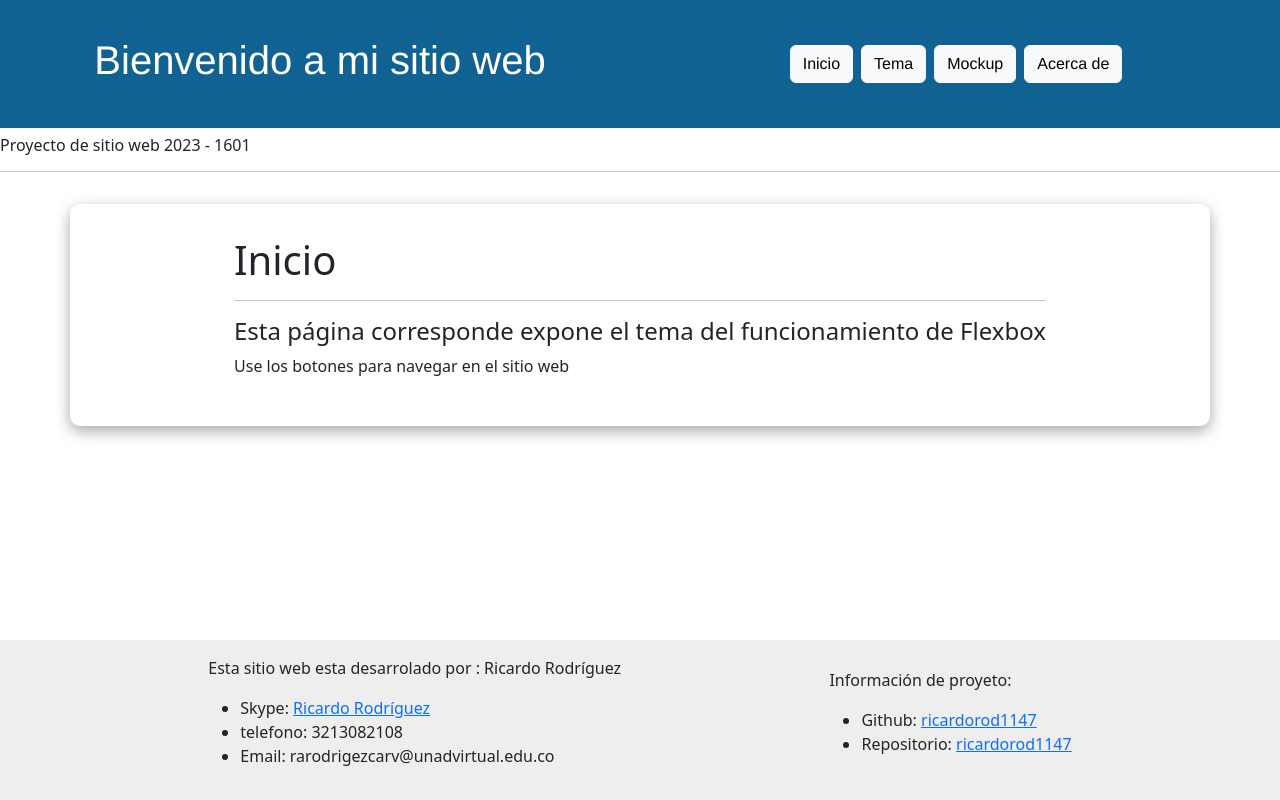
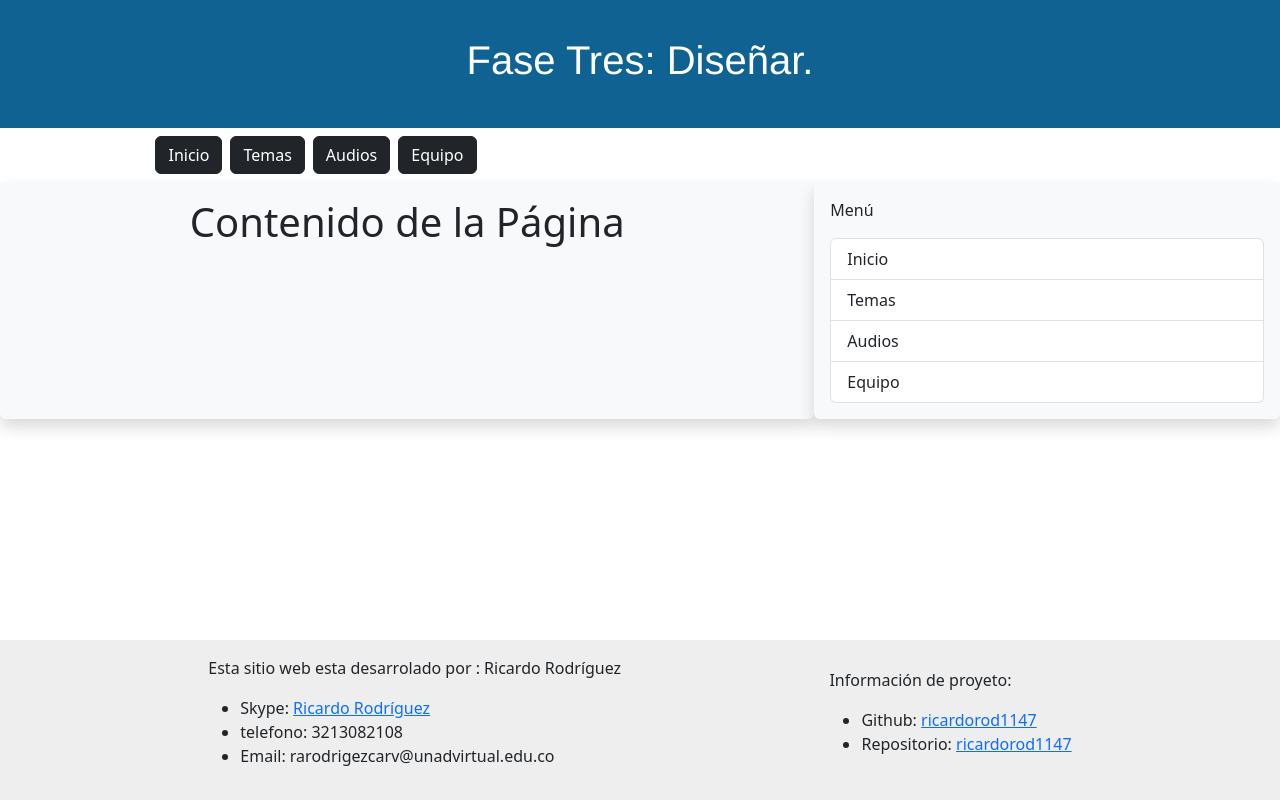
Before and after one commit to ricardorod1147/DSW-ricardoRodriguez-1601, a plain HTML site: page index.html in a window 1280 px wide. Drawn offline with nearby package versions, Linux system fonts and the light colour scheme.

Commit message:
Fase 3:Diseñar

```diff
--- a/Styles/style.css
+++ b/Styles/style.css
@@ -87,5 +87,59 @@ footer{
     left: 0;
     bottom: 0;
     width: 100%;
+}
 
+
+/* Index Fase Tres */
+
+.content{
+display: grid;
+grid-template-areas:
+            'A A A A'
+            'B B B B'
+            'C C D D'
+            'E E E E';
 }
+
+
+.headerFaseTres{
+    grid-area: A;
+    width: 100%;
+    background-color: rgb(15, 98, 146);
+    color: white;
+    height: 8rem;
+    display: flex;
+    align-items: center;
+    font-family: 'Franklin Gothic Medium', 'Arial Narrow', Arial, sans-serif;
+    justify-content: center;
+}
+
+.navFaseTres{
+    grid-area: B;
+    display: flex;
+    justify-content:center;
+    width: 50%;
+    margin-top:0.5rem;
+    margin-bottom: 0.5rem;
+}
+
+main{
+    grid-area: C;
+}
+
+asideFaseTres{
+    grid-area: D;
+}
+
+.footerFaseTres{
+    grid-area: D;
+    background-color:rgb(238, 238, 238);
+    display: flex;
+    height: 10rem;
+    align-items: center;
+    justify-content:space-evenly;
+    position: fixed;
+    left: 0;
+    bottom: 0;
+    width: 100%;
+}
--- a/index.html
+++ b/index.html
@@ -4,132 +4,37 @@
     <meta charset="UTF-8">
     <meta http-equiv="X-UA-Compatible" content="IE=edge">
     <meta name="viewport" content="width=device-width, initial-scale=1.0">
-    <title>Diseño web</title>
+    <title>Fase Tres</title>
     <link href="Styles/style.css" rel="stylesheet" type="text/css">
     <link href="https://cdn.jsdelivr.net/npm/bootstrap@5.3.0-alpha1/dist/css/bootstrap.min.css" rel="stylesheet" integrity="sha384-GLhlTQ8iRABdZLl6O3oVMWSktQOp6b7In1Zl3/Jr59b6EGGoI1aFkw7cmDA6j6gD" crossorigin="anonymous">
     <script src="js/app,js"></script>
 </head>
 <body>
-    <div class="header">
-        <div style="display: flex; justify-content: center; width: 50%;">
-            <h1>Bienvenido a mi sitio web</h1>
-        </div>
-        <div style="display: flex; justify-content:center; width: 50%;">
-            <button type="button" style="margin-right: 0.5rem;" class="btn btn-light" onclick="ChangeSection(this, 'inicio')">Inicio</button>
-            <button type="button" style="margin-right: 0.5rem;" class="btn btn-light" onclick="ChangeSection(this, 'tema')">Tema</button>
-            <button type="button" style="margin-right: 0.5rem;" class="btn btn-light"onclick="ChangeSection(this, 'mockup')">Mockup</button>
-            <button type="button" style="margin-right: 0.5rem;" class="btn btn-light" onclick="ChangeSection(this, 'about')">Acerca de</button>
-        </div>
-    </div>
-
-    <h6 style="margin-top: 0.5rem;">Proyecto de sitio web 2023 - 1601</h6>
-    <hr>
-    <section id="inicio" class="container">
-        <div>
-            <h1>Inicio</h1>
-            <hr>
-            <h4>Esta página corresponde expone el tema del funcionamiento de Flexbox</h4>
-            <p>Use los botones para navegar en el sitio web</p>
-        </div>
-
-        </section>
+    <content class="content">
 
 
-
-<section id="tema" class="noShow">
-<div>
-    <h1>Flexbox</h1>
-    <hr>
-    <p>
-        Cuando aplicamos esta propiedad en el diseño web, convertimos los controles o tags que están dentro del div que posee la propiedad FlexBox aplicada como display: flex, en cajitas flexibles literalmente, ya que se puede determinar cómo manipularlas y organizarlas en forma unidimensional de layout, accediendo de esta manera a varias propidades usadas por flexbox para nuestras interfaces, aquí explicaremos algunas de ellas por medio de una aplicación. Clic en Agregar Cajita.
-    </p>
-    <div id="containerflex" class="containerflex">
-        <!-- <div class="cajaflex">
-            <p>Cajita uno</p>
-        </div> -->
+    <header class="headerFaseTres"><h1>Fase Tres: Diseñar.</h1></header>
+    <nav class="navFaseTres">
+        <button type="button" style="margin-right: 0.5rem;" class="btn btn-dark" onclick="ChangeSection(this, 'inicio')">Inicio</button>
+        <button type="button" style="margin-right: 0.5rem;" class="btn btn-dark" onclick="ChangeSection(this, 'tema')">Temas</button>
+        <button type="button" style="margin-right: 0.5rem;" class="btn btn-dark"onclick="ChangeSection(this, 'mockup')">Audios</button>
+        <button type="button" style="margin-right: 0.5rem;" class="btn btn-dark" onclick="ChangeSection(this, 'about')">Equipo</button>
+    </nav>
+    <main class="shadow p-3 mb-5 bg-body-tertiary rounded">
+        <h1 class="text-center">Contenido de la Página</h1>
+    </main>
+        <asideFaseTres class="shadow p-3 mb-5 bg-body-tertiary rounded ">
+            <P>Menú</P>
+            <ul class="list-group">
+                <li class="list-group-item">Inicio</li>
+                <li class="list-group-item">Temas</li>
+                <li class="list-group-item">Audios</li>
+                <li class="list-group-item">Equipo</li>
+              </ul>
+        </asideFaseTres>
 
 
-    </div>
-
-<div style="height: 2rem; width: 100%;">
-<p id="mensaje"></p>
-</div>
-    <div style="font-size: 0.8rem;; display: flex; flex-wrap: wrap;">
-        <div class="leyenda">
-            <label for="id_flex">FlexBox</label>
-            <input type="checkbox" name="id_flex" id="id_flex" onchange="HandlerChange(this,'id_flex');">
-        </div>
-        <div  class="leyenda">
-            <label for="">justify-content:</label>
-            <label for="id_center">center:</label>
-            <input type="checkbox" name="id_center" id="id_center" onchange="HandlerChange(this,'id_center');">
-            <label for="id_start">start:</label>
-            <input type="checkbox" name="id_start" id="id_start" onchange="HandlerChange(this,'id_start');" >
-            <label for="id_end">end:</label>
-            <input type="checkbox" name="id_end" id="id_end" onchange="HandlerChange(this,'id_end');" >
-        </div>
-        <div class="leyenda">
-            <label for="">aling-item:</label>
-            <label for="id_center_a">center:</label>
-            <input type="checkbox" name="id_center_a" id="id_center_a" onchange="HandlerChange(this,'id_center_a');">
-            <label for="id_start_a">start:</label>
-            <input type="checkbox" name="id_start_a" id="id_start_a" onchange="HandlerChange(this,'id_start_a');">
-            <label for="id_end">end:</label>
-            <input type="checkbox" name="id_end_a" id="id_end_a" onchange="HandlerChange(this,'id_end_a');">
-
-        </div>
-        <div class="leyenda">
-            <label for="id_wrap">wrap:</label>
-            <input type="checkbox" name="id_wrap" id="id_wrap" onchange="HandlerChange(this,'id_wrap');">
-            <label for="id_nowrap">no wrap:</label>
-            <input type="checkbox" name="id_nowrap" id="id_nowrap" onchange="HandlerChange(this,'id_nowrap');">
-        </div>
-        <div class="leyenda">
-            <button type="button" style="margin-right: 0.5rem;" class="btn btn-success" onclick="AgregaCaja();">Agregar Cajita</button>
-        </div>
-        <div class="leyenda">
-            <button type="button" style="margin-right: 0.5rem;" class="btn btn-danger" onclick="QuitarCaja();">Quitar Cajita</button>
-        </div>
-    </div>
-
-
-
-</div>
-
-</section>
-
-
-<section id="mockup" style="flex-direction: column; align-items: center;" class="noShow">
-    <div>
-        <h1>Mockup</h1>
-        <hr>
-        <img src="./Styles/imgUno.png" class="imgUno" alt="">
-    </div>
-
-
-    </section>
-
-    <section id="about" class="noShow">
-        <div>
-            <h1>Acerca de ...</h1>
-            <hr>
-            <ul>
-
-                <li>Skype:
-                    <a href="https://join.skype.com/invite/y8cWMWqCRPQe">Ricardo Rodríguez</a>
-                </li>
-                <li>telefono: 3213082108</li>
-                <li>Email: rarodrigezcarv@unadvirtual.edu.co</li>
-                <li>Github:
-                    <a href="https://github.com/ricardorod1147">ricardorod1147</a>
-                </li>
-               </ul>
-        </div>
-
-        </section>
-
-
-<footer>
+    <footerFaseTres class="footerFaseTres">
         <div class="celdafooter">
 
             <p style="margin-bottom: 1rem;">Esta sitio web esta desarrolado por : Ricardo Rodríguez </p>
@@ -162,10 +67,7 @@
 
         </div>
 
-
-</footer>
-
-
-
+    </footerFaseTres>
+</content>
 </body>
 </html>
```
Also changed, not shown: indexOld.html (added, +171 -0 lines). Lines whose indentation alone changed are shown as unchanged.
